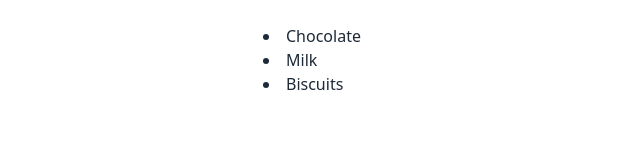
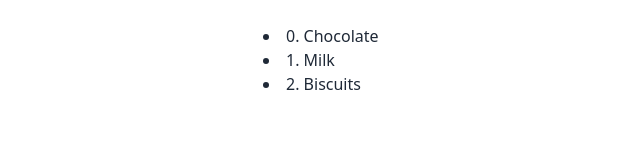
Before and after one commit to andreaborelli/angular17-demo, an Angular app: page / in a window 1280 px wide. Shown: the top 160 px of the page, without its empty margins (185-825 px from the left). Built offline with nearby package versions, Linux system fonts and the light colour scheme.

Commit message:
ngFor e Signals - PROPRIETÀ CONTESTUALI - Index

```diff
--- a/src/app/app.component.ts
+++ b/src/app/app.component.ts
@@ -9,6 +9,13 @@ type Product = {
   cost: number;
 }
 
+// CONTEXTUAL PROPERTIES
+
+// è anche possibile utilizzare le contextual properties come:
+// index, first, last, odd e even
+// per recuperare alcune informazioni all'interno dell'ngFor
+// come sapere quale sia la posizione index (da 0 a length - 1),
+// il primo elemento, l'ultimo, quelli pari o dispari
 
 @Component({
   selector: 'app-root',
@@ -19,18 +26,16 @@ type Product = {
   ],
   template: `
 
-    <!-- ngIf e Signals -->
+    <!-- ngFor e Signals -->
+
+    <!-- In questo caso visualizziamo 0, 1, 2... davanti al product name -->
 
     <div class="centered-page sm">
+         <li *ngFor="let product of products(); let i = index">
+             {{i}}. {{product.name}}
+         </li>
+      </div>
 
-        <li *ngFor="let product of products()">{{ product.name }}</li>
-
-        <!-- applichiamo la direttiva *ngFor disponibile grazie al modulo CommonModule
-         è facciamo un for of all'interno, quindi: *ngFor="let product of products()"
-         ma usiamo le parentesi tonde products() perchè bisogna invocare un getter del signal
-         per recuperare il suo valore, e vedremo la lista renderizzata. -->
-
-    </div>
 
   `,
 
@@ -40,15 +45,6 @@ type Product = {
 })
 export class AppComponent {
 
-/* i signal possono contenere all'interno primitive o anche oggetti,
-array e in questo caso abbiamo un signal chiamato
-products che contiene al suo interno un array di prodotti,  products = signal<Product[]> <> generics
-abbiamo usato il generics tra l'altro per tipizzare l'array come Product array,
-che contiene le proprietà id: name: e cost:   */
-
-/* i signal di angular possono essere utilizzati tranquillamente con ngFor,
-nel caso in cui volessimo visualizzare es. tre tag <li> dinamicamente,
-quindi sull'elemento   */
 
  products = signal<Product[]>([
 
```
